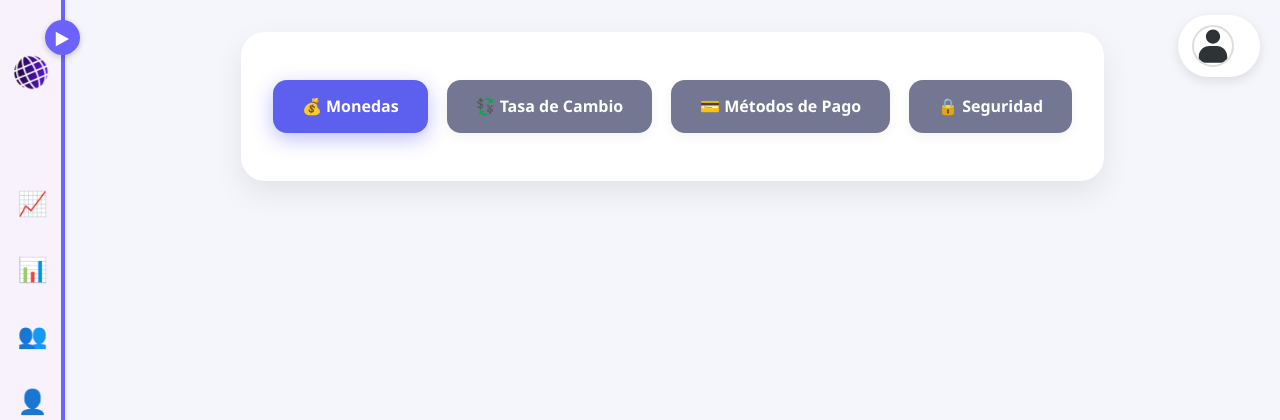
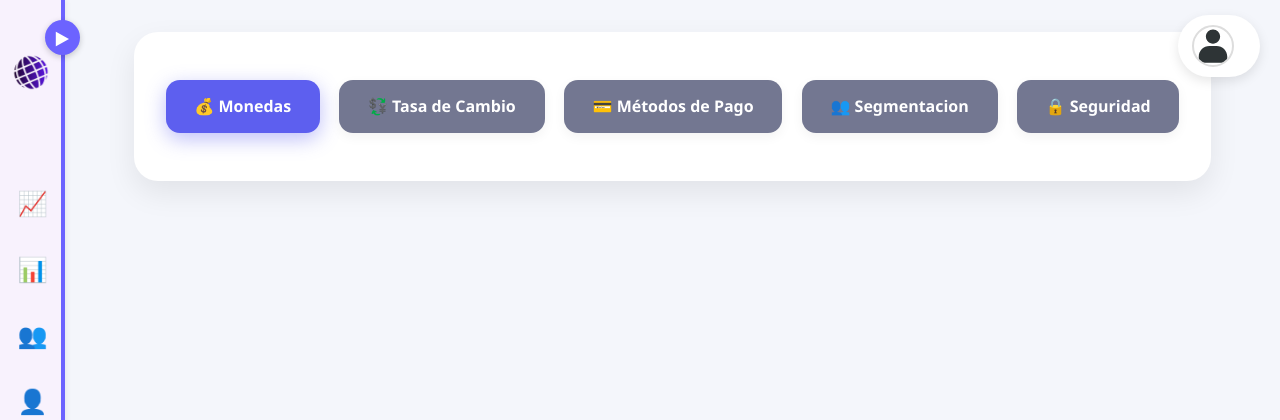
Before and after one commit to MertinGIT/Casa-De-Cambios-De-Divisas, a Django app: page /admin/configuracion/ in a window 1280 px wide. Shown: the top 420 px of the page. Run offline with Django 4.2, Linux system fonts and the light colour scheme; some libraries are stand-ins or nearby versions.

Commit message:
modulos segmentacion agregado

```diff
--- a/global_exchange/configuracion/templates/base_configuracion.html
+++ b/global_exchange/configuracion/templates/base_configuracion.html
@@ -11,6 +11,8 @@
     <a href="#" class="module-btn">💱 Tasa de Cambio</a>
 
     <a href="#" class="module-btn">💳 Métodos de Pago</a>
+
+    <a href="#" class="module-btn">👥 Segmentacion</a>
 
     <a href="#" class="module-btn">🔒 Seguridad</a>
 
```
